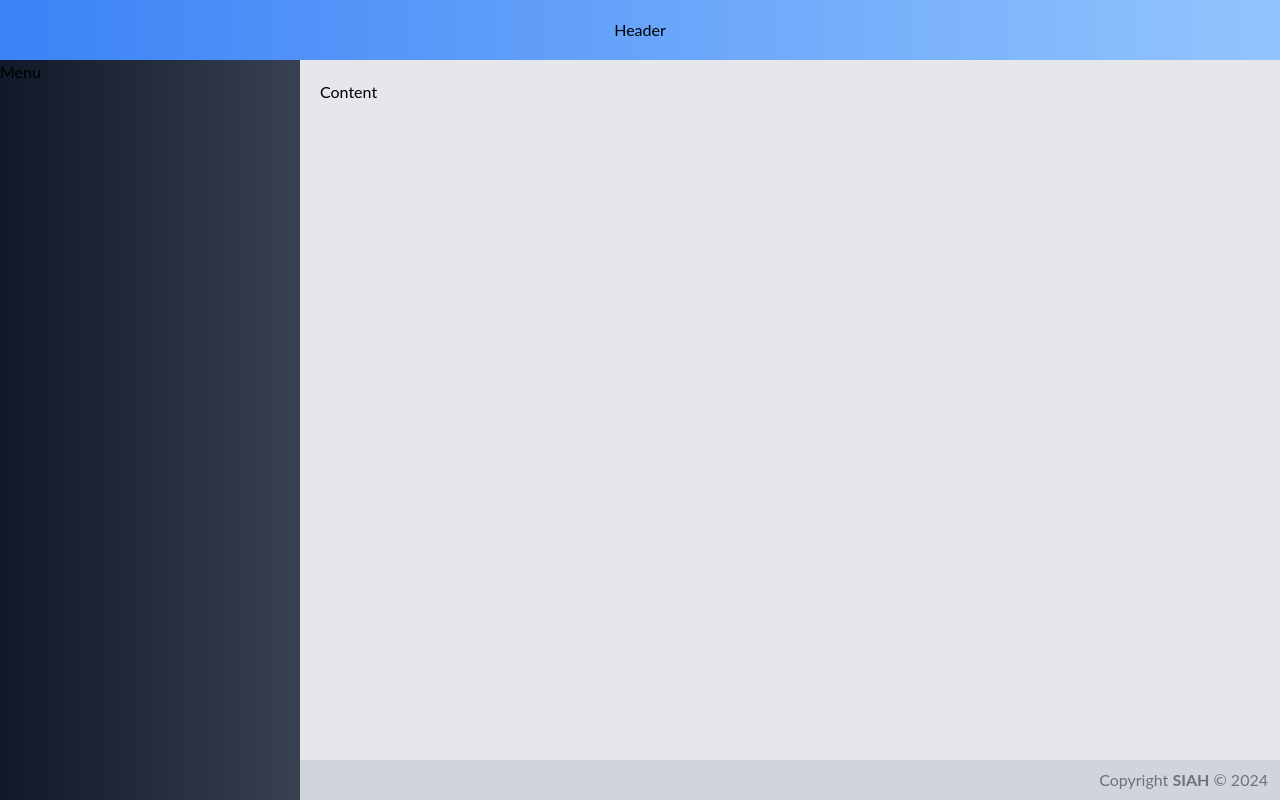
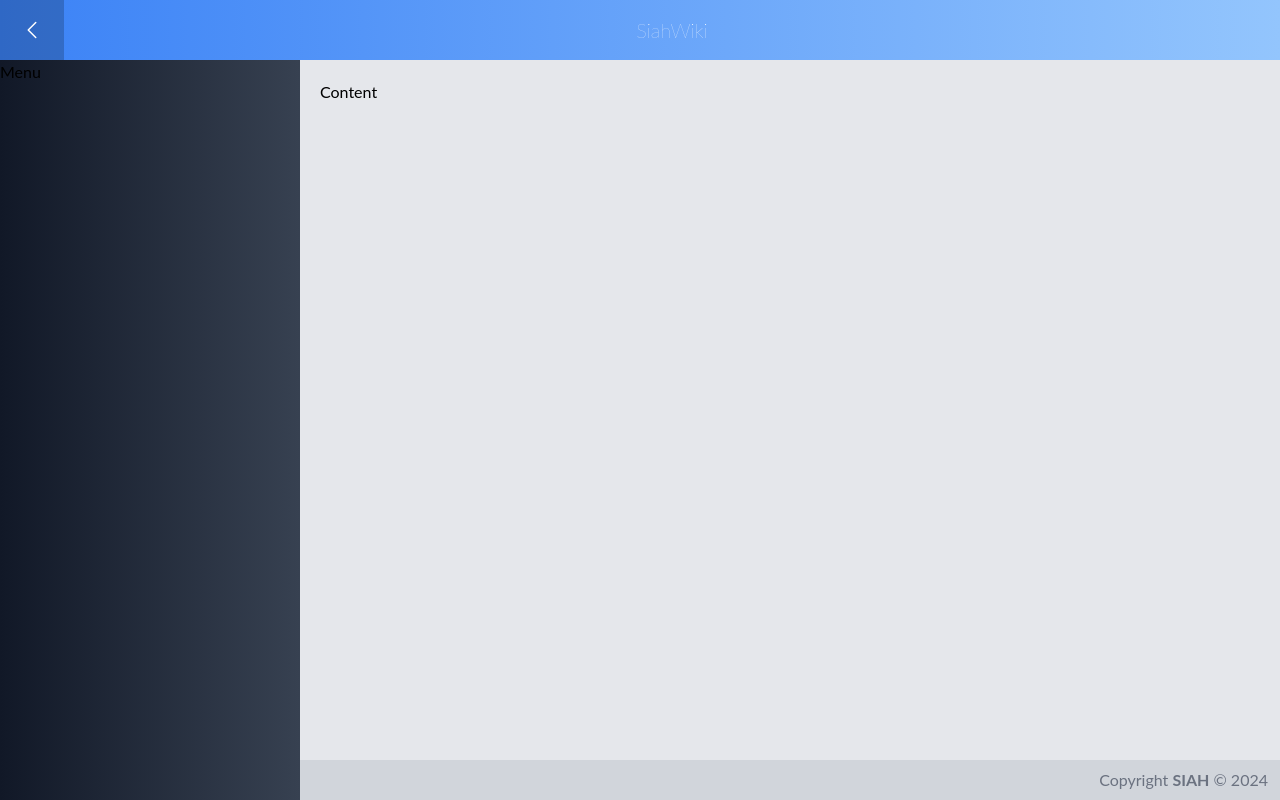
Before and after one commit to luciocarvalho10/siah-wiki, a Next.js app: page / in a window 1280 px wide. Built offline with nearby package versions, Linux system fonts and the light colour scheme.

Commit message:
Componente cabecalho

```diff
--- a/src/components/template/Header.tsx
+++ b/src/components/template/Header.tsx
@@ -1,15 +1,44 @@
+import styles from '@/styles/Header.module.css'
+import { IconeAnguloBaixo, IconeAnguloEsquerdo } from '@/components/icons'
+
 interface IHeaderProps {
     className?: string
+    title: string
+    hideToggle: boolean
 }
 
 export default function Header(props: IHeaderProps) {
+    const icon = () => IconeAnguloEsquerdo
+    const toggleMenu = () => {}
+
     return (
-        <header className={`
-            header flex justify-center place-items-center
+		<header
+			className={`
+            header
+            flex justify-center place-items-center
             bg-gradient-to-r from-blue-500 to-blue-300
             ${props.className}
         `}>
-            <h1>Header</h1>
-        </header>
-    )
+			{!props.hideToggle ? (
+                <a
+                    href='#'
+                    onClick={toggleMenu}
+                    className={`
+                        h-full w-16 text-white
+                        flex justify-center place-items-center
+                        ${styles.toggle}
+                    `}>
+                    <i>{icon()}</i>
+                </a>
+            ): false}
+
+			<h1 className={`
+                text-white font-thin text-xl
+                text-center flex-grow
+                ${styles.title}
+            `}>
+                {props.title}
+            </h1>
+		</header>
+	)
 }
--- a/src/pages/index.tsx
+++ b/src/pages/index.tsx
@@ -10,7 +10,7 @@ export default function SiahWiki() {
         h-screen w-full
         antialiased
     `}>
-      <Header />
+      <Header title="SiahWiki" hideToggle={false}/>
       <Menu />
       <Content />
       <Footer />
--- /dev/null
+++ b/src/styles/Header.module.css
@@ -0,0 +1,12 @@
+.title > a {
+    text-decoration: none;
+}
+
+header.header > a.toggle {
+    justify-self: flex-start;
+    text-decoration: none;
+}
+
+a.toggle:hover {
+    background-color:rgba(0, 0, 0, 0.2);
+}
```
